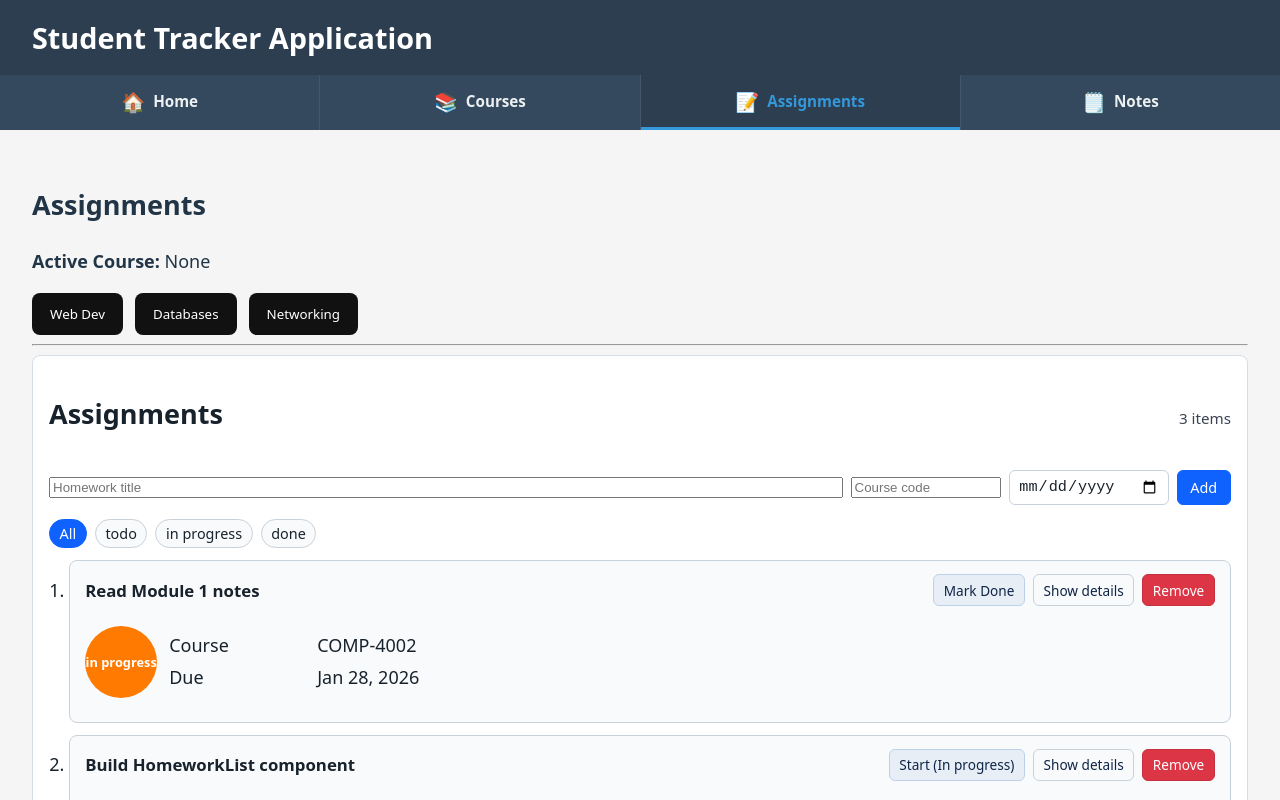
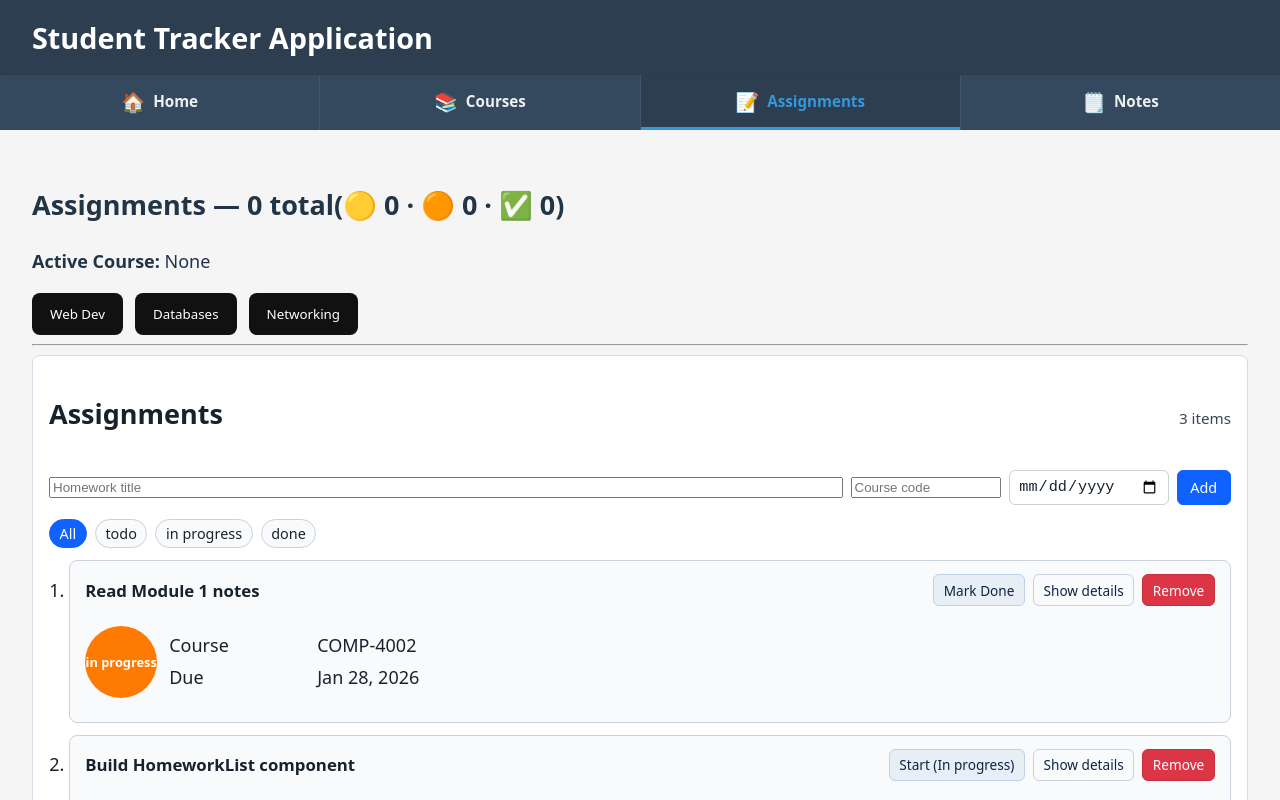
Before and after one commit to NoahPMan/full-stack-dev_student-tracker-api, a React app in the folder frontend/: page /assignments in a window 1280 px wide. Shown: the top 800 px of the page. Built offline with nearby package versions, Linux system fonts and the light colour scheme; the HTML template or start-up script is replaced by a standard one.

Commit message:
feat(T.2): add useHomeworkCounts hook + show counts on Assignments; keep HomeworkList unchanged

```diff
--- /dev/null
+++ b/frontend/src/hooks/useHomeworkCounts.ts
@@ -0,0 +1,32 @@
+import { useEffect, useState } from 'react';
+import { fetchAllHomework } from '../services/homeworkService';
+
+type Counts = { todo: number; inProgress: number; done: number; total: number };
+
+export function useHomeworkCounts(courseId?: string) {
+    const [loading, setLoading] = useState(false);
+    const [error, setError] = useState<string | undefined>(undefined);
+    const [counts, setCounts] = useState<Counts>({ todo: 0, inProgress: 0, done: 0, total: 0 });
+
+    useEffect(() => {
+        let cancelled = false;
+        (async () => {
+            setLoading(true); setError(undefined);
+            try {
+                const all = await fetchAllHomework();
+                const list = courseId ? all.filter(h => h.courseId === courseId) : all;
+                const todo = list.filter(h => h.status === 'todo').length;
+                const inProgress = list.filter(h => h.status === 'in-progress').length;
+                const done = list.filter(h => h.status === 'done').length;
+                if (!cancelled) setCounts({ todo, inProgress, done, total: list.length });
+            } catch {
+                if (!cancelled) setError('Failed to load assignment counts');
+            } finally {
+                if (!cancelled) setLoading(false);
+            }
+        })();
+        return () => { cancelled = true; };
+    }, [courseId]);
+
+    return { loading, error, ...counts };
+}
--- a/frontend/src/pages/Assignments.tsx
+++ b/frontend/src/pages/Assignments.tsx
@@ -1,24 +1,35 @@
-import type { SharedCourseProps } from "../App";
-import CourseSelector from "../components/CourseSelector";
-import HomeworkList from "../components/homework/HomeworkList";
+import type { SharedCourseProps } from '../App';
+import CourseSelector from '../components/CourseSelector';
+import HomeworkList from '../components/homework/HomeworkList';
+import { useHomeworkCounts } from '../hooks/useHomeworkCounts';
 
 export default function Assignments({
   activeCourse,
   setActiveCourse,
 }: SharedCourseProps) {
+  const counts = useHomeworkCounts(activeCourse); // visible usage of the service via the new hook
+
   return (
     <>
-    <h2>Assignments </h2>
+    <h2>
+    Assignments
+        {
+    !counts.loading && (
+      <> — { counts.total } total(🟡 { counts.todo } · 🟠 { counts.inProgress } · ✅ { counts.done }) </>
+        )
+  }
+  </h2>
 
     < CourseSelector
-        activeCourse = { activeCourse }
+  activeCourse = { activeCourse }
   setActiveCourse = { setActiveCourse }
   showQuickButtons = { true}
     />
 
     <hr />
 
-    < HomeworkList />
+  {/* HomeworkList stays exactly as it is */ }
+  <HomeworkList />
     </>
   );
 }
```
Also changed, not shown: frontend/src/hooks/useHomework.ts (+27 -19 lines), 2 other files (tests, documents, lock files or other folders).
